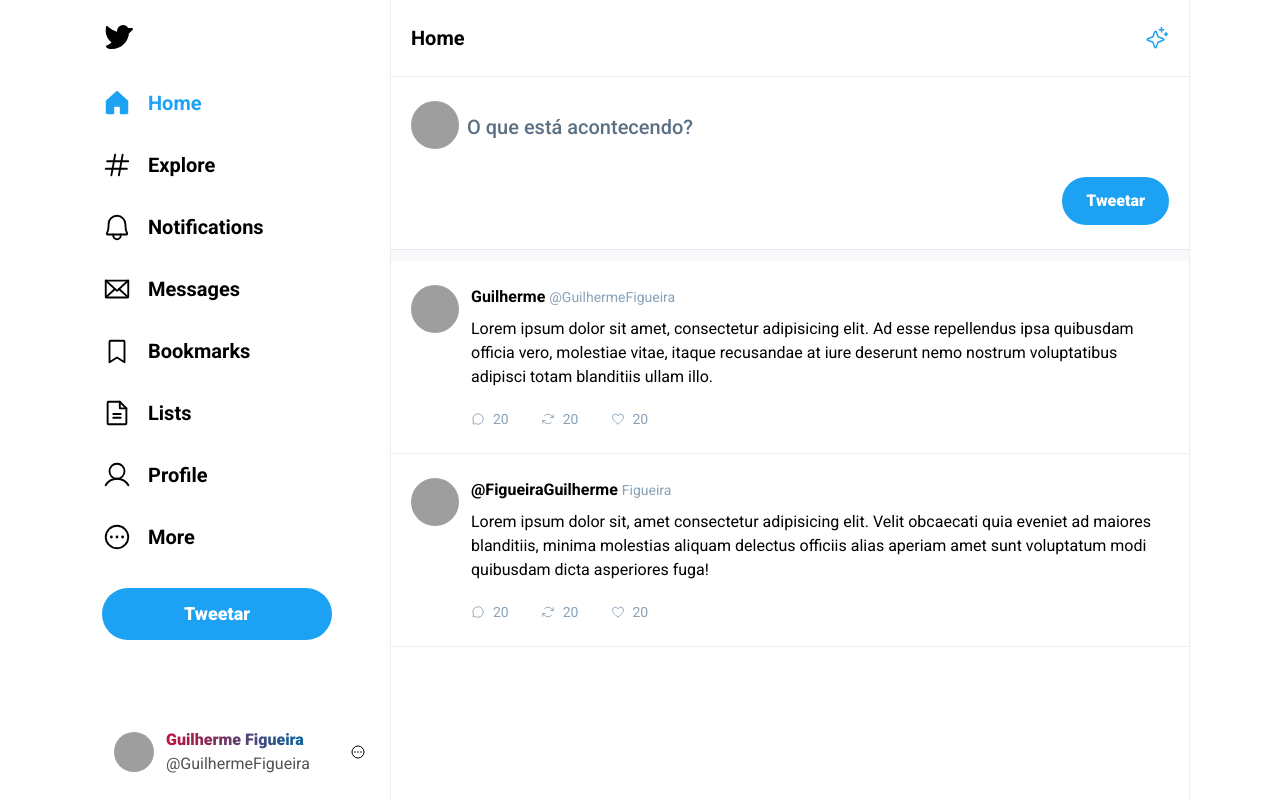
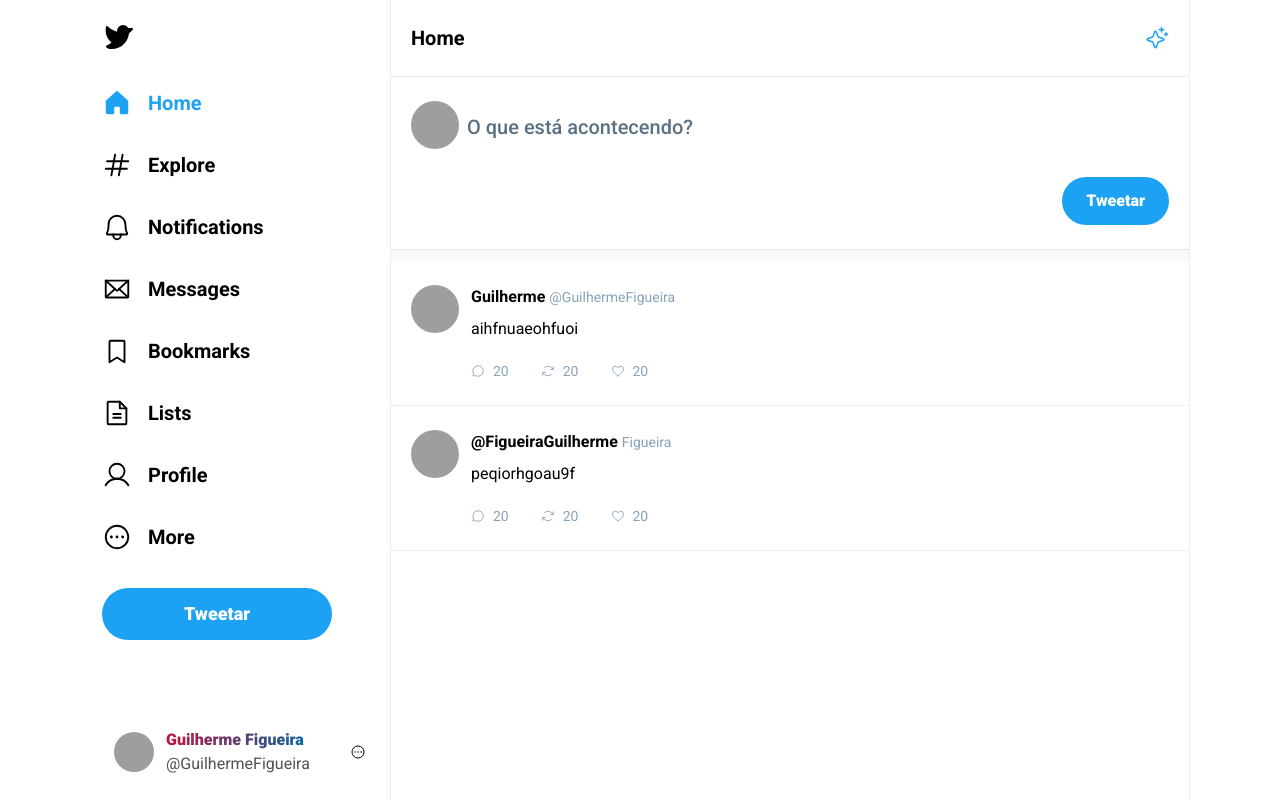
Before and after one commit to GuilhermeFigueira/twitterUi, a React (Vite) app: page / in a window 1280 px wide. Built offline with nearby package versions, Linux system fonts and the light colour scheme; grey boxes are pictures that could not be loaded.

Commit message:
reorganização e rotas

```diff
--- a/package.json
+++ b/package.json
@@ -9,9 +9,13 @@
     "preview": "vite preview"
   },
   "dependencies": {
+    "localforage": "^1.10.0",
+    "match-sorter": "^6.3.1",
     "phosphor-react": "^1.4.1",
     "react": "^18.2.0",
-    "react-dom": "^18.2.0"
+    "react-dom": "^18.2.0",
+    "react-router-dom": "^6.8.1",
+    "sort-by": "^1.2.0"
   },
   "devDependencies": {
     "@types/react": "^18.0.27",
--- a/src/App.tsx
+++ /dev/null
@@ -1,13 +0,0 @@
-import Sidebar from "./components/Sidebar/SidebarMenu";
-import Timeline from "./components/Timeline";
-import "./styles/main.css";
-
-function App() {
-	return (
-		<div className="mx-auto my-0 max-w-[1100px] grid grid-cols-[300px_1fr]">
-			<Sidebar />
-			<Timeline />
-		</div>
-	);
-}
-export default App;
--- /dev/null
+++ b/src/Routes.tsx
@@ -0,0 +1,13 @@
+import { createBrowserRouter } from "react-router-dom";
+import Home from "./pages/Home";
+
+export const router = createBrowserRouter([
+	{
+		path: "/",
+		element: <Home />,
+	},
+	{
+		path: "/tweet",
+		element: <h1>Tweet</h1>,
+	},
+]);
--- a/src/components/Timeline/index.tsx
+++ /dev/null
@@ -1,25 +0,0 @@
-import Tweet from "../Tweet";
-import Header from "../Header";
-import TweetForm from "../TweetForm";
-
-export default function Timeline() {
-	return (
-		<div className="border-x-[1px] border-solid border-[#ebeef0]">
-			<Header />
-			<TweetForm />
-			<div className="bg-[#f7f9fa] border-t-[1px] border-solid h-3" />
-			<Tweet userName={"Guilherme"} user={"@GuilhermeFigueira"}>
-				Lorem ipsum dolor sit amet, consectetur adipisicing elit. Ad
-				esse repellendus ipsa quibusdam officia vero, molestiae vitae,
-				itaque recusandae at iure deserunt nemo nostrum voluptatibus
-				adipisci totam blanditiis ullam illo.
-			</Tweet>
-			<Tweet userName={"@FigueiraGuilherme"} user={"Figueira"}>
-				Lorem ipsum dolor sit, amet consectetur adipisicing elit. Velit
-				obcaecati quia eveniet ad maiores blanditiis, minima molestias
-				aliquam delectus officiis alias aperiam amet sunt voluptatum
-				modi quibusdam dicta asperiores fuga!
-			</Tweet>
-		</div>
-	);
-}
--- a/src/components/Tweet.tsx
+++ b/src/components/Tweet/index.tsx
@@ -1,12 +1,12 @@
 import { ArrowsClockwise, ChatCircle, Heart } from "phosphor-react";
 
 interface TweetProps {
-	children: string;
+	content: string;
 	userName: string;
 	user: string;
 }
 
-export default function Tweet({ children, userName, user }: TweetProps) {
+export default function Tweet({ content, userName, user }: TweetProps) {
 	return (
 		<a
 			href="#"
@@ -23,7 +23,7 @@ export default function Tweet({ children, userName, user }: TweetProps) {
 					<strong>{userName}</strong>
 					<span className="text-sm text-[#89a2b8]">{user}</span>
 				</div>
-				<p className="line-">{children}</p>
+				<p className="line-">{content}</p>
 
 				<div className="flex gap-8 mt-3 child:flex child:items-center child:gap-2 child:text-sm child:text-[#89a2b8] hover:text-twitter-blue">
 					<button className="hover:text-twitter-blue">
--- a/src/components/TweetForm.tsx
+++ /dev/null
@@ -1,24 +0,0 @@
-export default function TweetForm() {
-	return (
-		<form className=" py-6 px-5 flex flex-col gap-2">
-			<label htmlFor="" className=" flex gap-2">
-				<img
-					className="rounded-full w-12 h-12"
-					src="https://github.com/guilhermefigueira.png	"
-					alt="Guilherme de Biazi Figueira"
-				/>
-				<textarea
-					className="flex-1 text-xl font-medium mt-3 resize-none focus:outline-none placeholder:text-[#5b7083]"
-					id="tweet"
-					placeholder="O que está acontecendo?"
-				/>
-			</label>
-			<button
-				className=" bg-twitter-blue ml-auto rounded-full py-3 px-6 text-white text-base font-black hover:brightness-90"
-				type="submit"
-			>
-				Tweetar
-			</button>
-		</form>
-	);
-}
--- a/src/main.tsx
+++ b/src/main.tsx
@@ -1,9 +1,15 @@
 import React from "react";
 import ReactDOM from "react-dom/client";
-import App from "./App";
+import Sidebar from "./components/Sidebar/SidebarMenu";
+import { RouterProvider } from "react-router-dom";
+import { router } from "./Routes";
+import "./styles/main.css";
 
 ReactDOM.createRoot(document.getElementById("root") as HTMLElement).render(
 	<React.StrictMode>
-		<App />
+		<div className="mx-auto my-0 max-w-[1100px] grid grid-cols-[300px_1fr]">
+			<Sidebar />
+			<RouterProvider router={router} />
+		</div>
 	</React.StrictMode>
 );
--- /dev/null
+++ b/src/pages/Home/index.tsx
@@ -0,0 +1,41 @@
+import Header from "../../components/Header";
+import Tweet from "../../components/Tweet";
+
+export default function Home() {
+	return (
+		<div className="border-x-[1px] border-solid border-[#ebeef0]">
+			<Header />
+			<form className=" py-6 px-5 flex flex-col gap-2">
+				<label htmlFor="" className=" flex gap-2">
+					<img
+						className="rounded-full w-12 h-12"
+						src="https://github.com/guilhermefigueira.png	"
+						alt="Guilherme de Biazi Figueira"
+					/>
+					<textarea
+						className="flex-1 text-xl font-medium mt-3 resize-none focus:outline-none placeholder:text-[#5b7083]"
+						id="tweet"
+						placeholder="O que está acontecendo?"
+					/>
+				</label>
+				<button
+					className=" bg-twitter-blue ml-auto rounded-full py-3 px-6 text-white text-base font-black hover:brightness-90"
+					type="submit"
+				>
+					Tweetar
+				</button>
+			</form>
+			<div className="bg-[#f7f9fa] border-t-[1px] border-solid h-3" />
+			<Tweet
+				userName={"Guilherme"}
+				user={"@GuilhermeFigueira"}
+				content={"aihfnuaeohfuoi"}
+			/>
+			<Tweet
+				userName={"@FigueiraGuilherme"}
+				user={"Figueira"}
+				content={"peqiorhgoau9f"}
+			/>
+		</div>
+	);
+}
```
Also changed, not shown: src/components/Header/index.tsx (renamed from src/components/Header.tsx), 1 other file (tests, documents, lock files or other folders).
